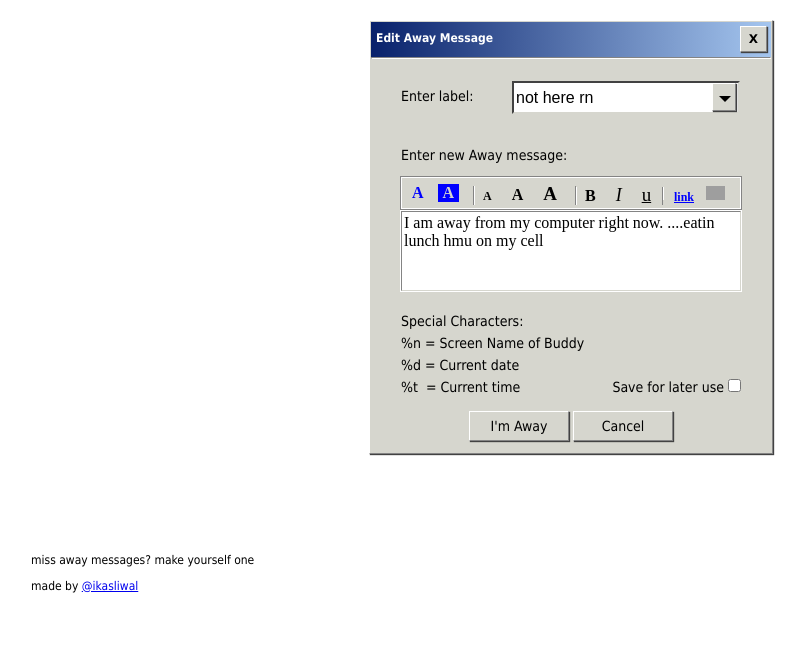
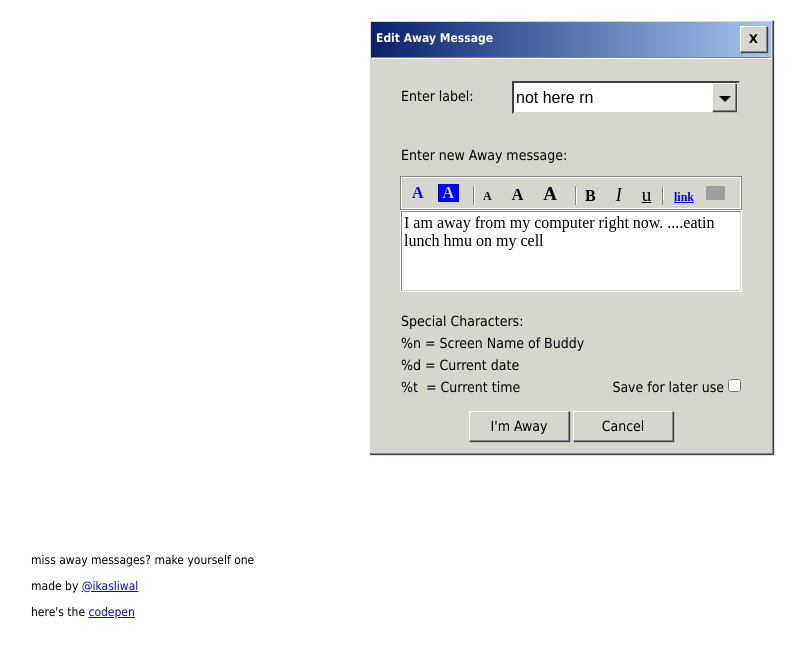
Before and after one commit to ishakasliwal/away-messages, a website: page index.html in a window 1280 px wide. Shown: the whole page, without its empty margins (69-875 px from the left). Drawn offline with nearby package versions, Linux system fonts and the light colour scheme; grey boxes are pictures that could not be loaded.

Commit message:
ultralight beam

```diff
--- a/index.html
+++ b/index.html
@@ -97,6 +97,7 @@
   <footer>
     <p>miss away messages? make yourself one</p>
     <p>made by <a href="https://twitter.com/ikasliwal">@ikasliwal</a></p>
+    <p>here's the <a href="http://codepen.io/ikasliwal/pen/EPJVmN">codepen</a></p>
   </footer>
 
 
```
